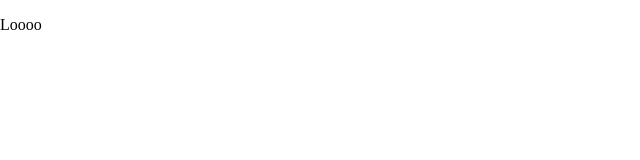
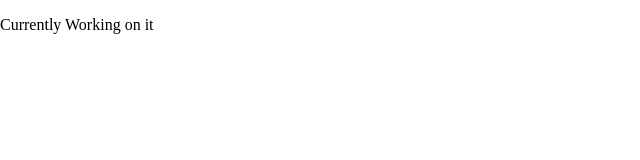
Before and after one commit to callmesora/template-test, a plain HTML site: page 1/index.html in a window 1280 px wide. Shown: the whole page, without its empty margins (0-640 px from the left). Drawn offline with Linux system fonts and the light colour scheme.

Commit message:
Added Description work

```diff
--- a/1/index.html
+++ b/1/index.html
@@ -16,7 +16,7 @@
     <link rel="stylesheet" href="style.css" />
   </head>
   <body>
-    <p>Loooo</p>
+    <p>Currently Working on it</p>
     <script src="script.js"></script>
   </body>
 </html>
```
